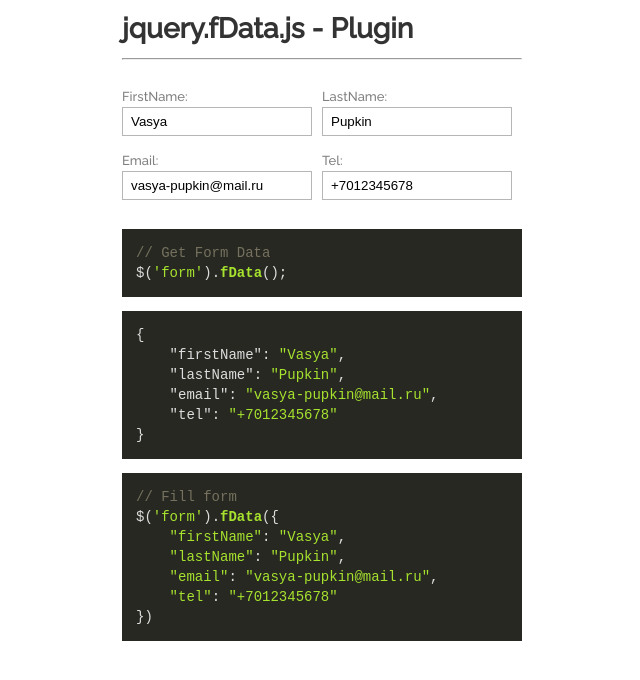
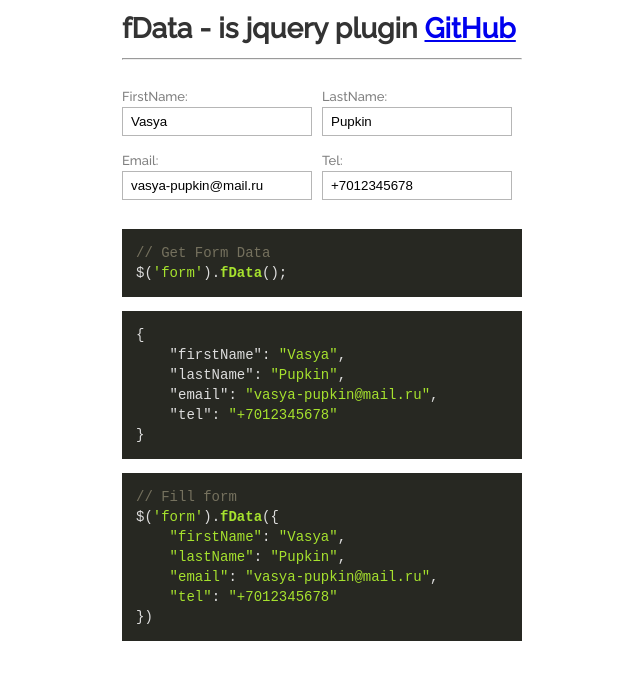
Before and after one commit to frentsel/jquery.fData.js, a plain HTML site: page index.html in a window 1280 px wide. Shown: the whole page, without its empty margins (318-958 px from the left). Drawn offline with nearby package versions, Linux system fonts and the light colour scheme.

Commit message:
change description

```diff
--- a/index.html
+++ b/index.html
@@ -14,7 +14,7 @@
 <body>
 
 <div id="main">
-	<h1>jquery.fData.js - Plugin</h1>
+	<h1>fData - is jquery plugin <a href="https://github.com/frentsel/jquery.fData.js" target="_blank">GitHub</a></h1>
 	<hr>
 	<br>
 	<form>
```
